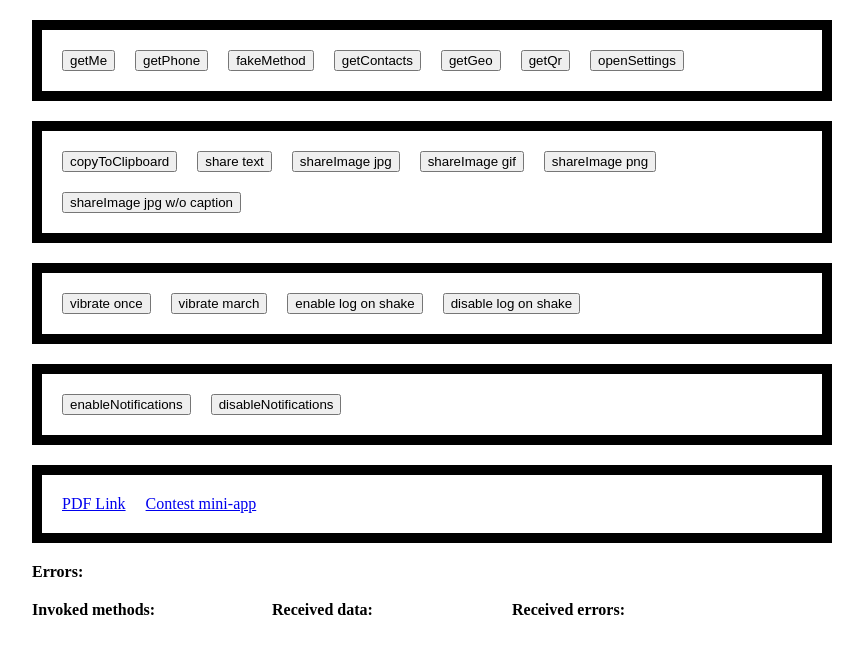
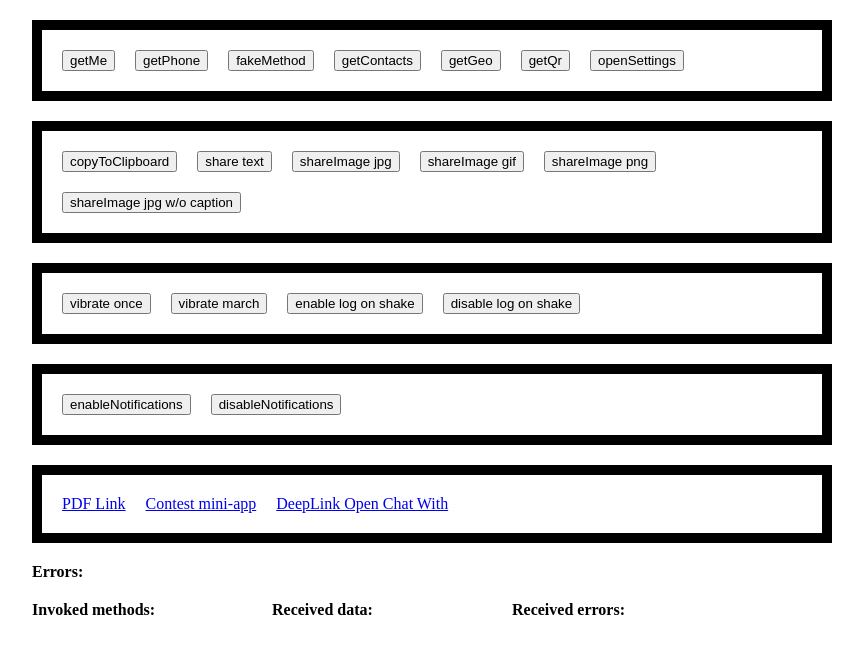
Before and after one commit to lgordey/lgordey.github.io, a Next.js app: page /test in a window 1280 px wide. Shown: the top 654 px of the page, without its empty margins (208-1071 px from the left). Built offline with nearby package versions, Linux system fonts and the light colour scheme.

Commit message:
Add example of open chat with user deep link

```diff
--- a/pages/test.js
+++ b/pages/test.js
@@ -128,6 +128,7 @@ function Test({ classes }) {
       <div className={classes.btnWrapper}>
         <a href="/javascriptquestions.pdf">PDF Link</a>
         <a href="https://i2.app.link/rNwc1ePWheb">Contest mini-app</a>
+        <a href="https://i2.app.link/open_chat_with?user_id=9c860e79-b04a-11e8-81c4-0242c0a88006">DeepLink Open Chat With</a>
       </div>
       <div style={{ marginTop: 20 }} >
         <b>Errors:</b>
```
